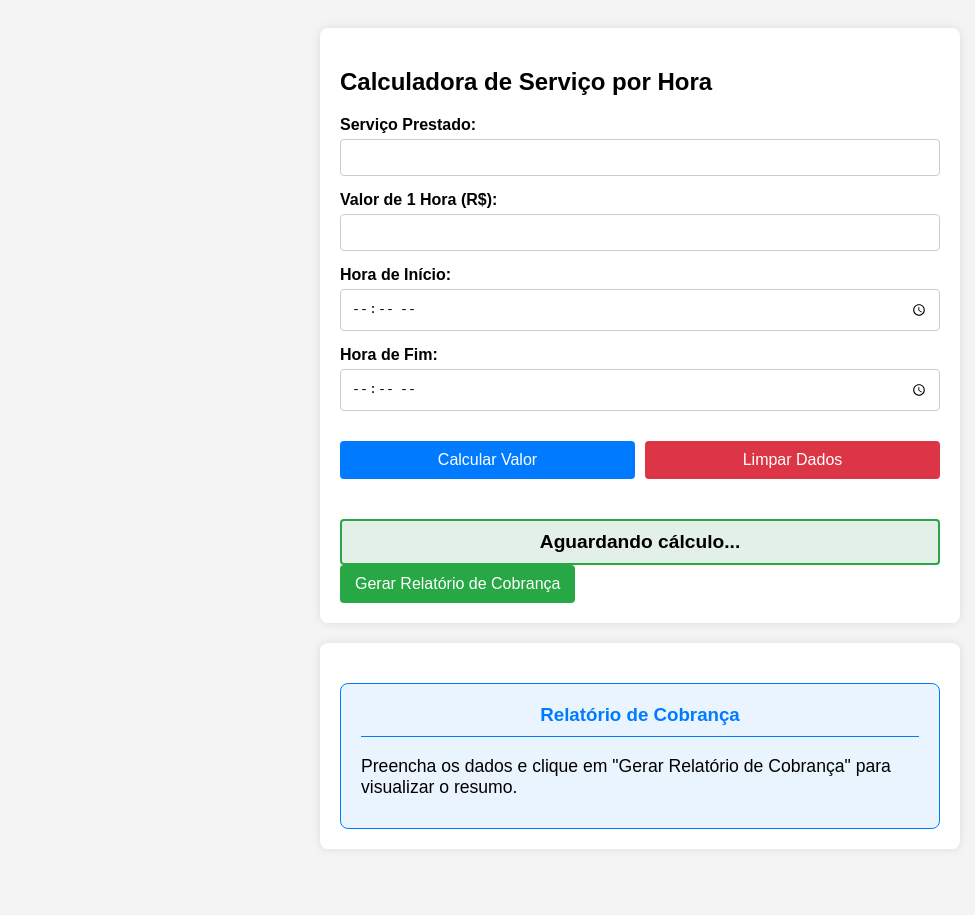
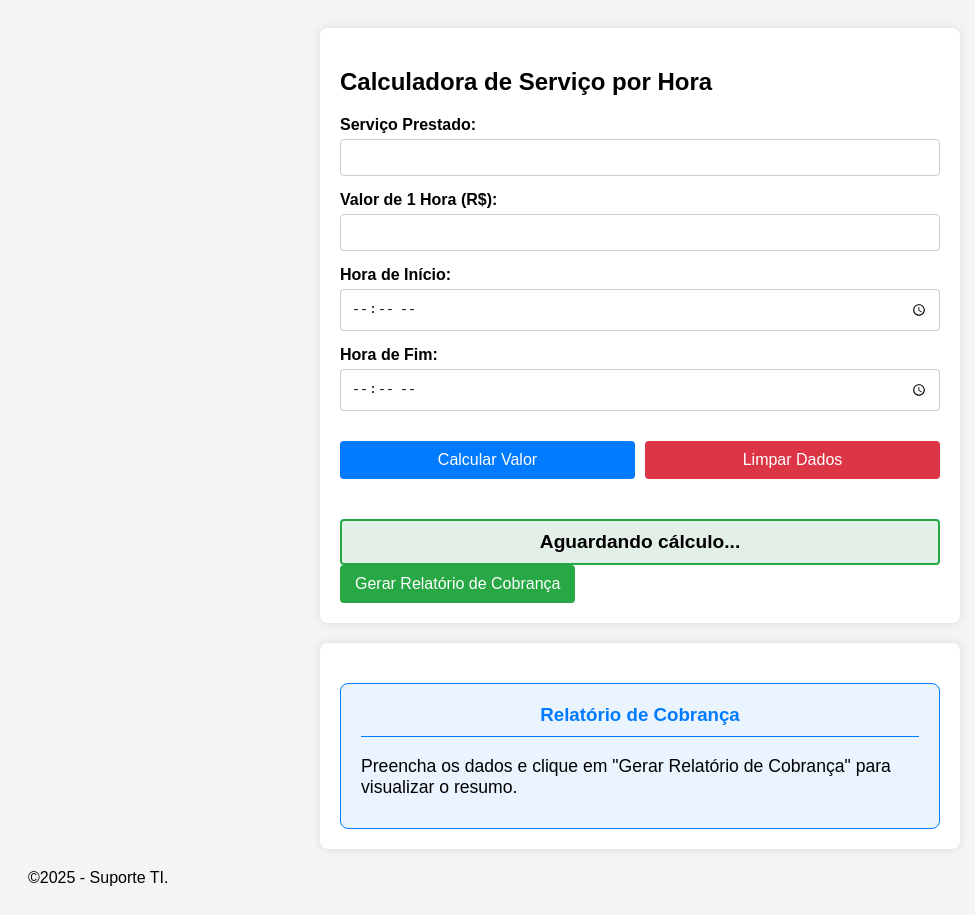
Before and after one commit to lglcunha/calculadorahoras.github.io, a plain HTML site: page index.html in a window 1280 px wide. Shown: the whole page, without its empty margins (0-975 px from the left). Drawn offline with Linux system fonts and the light colour scheme.

Commit message:
index.html

```diff
--- a/index.html
+++ b/index.html
@@ -141,7 +141,9 @@
             <p>Preencha os dados e clique em "Gerar Relatório de Cobrança" para visualizar o resumo.</p>
         </div>
     </div>
-
+    <div class="copyright">
+      ©2025 - Suporte TI.
+  </div>
 
     <script>
         // Variáveis globais para armazenar os últimos resultados
```
